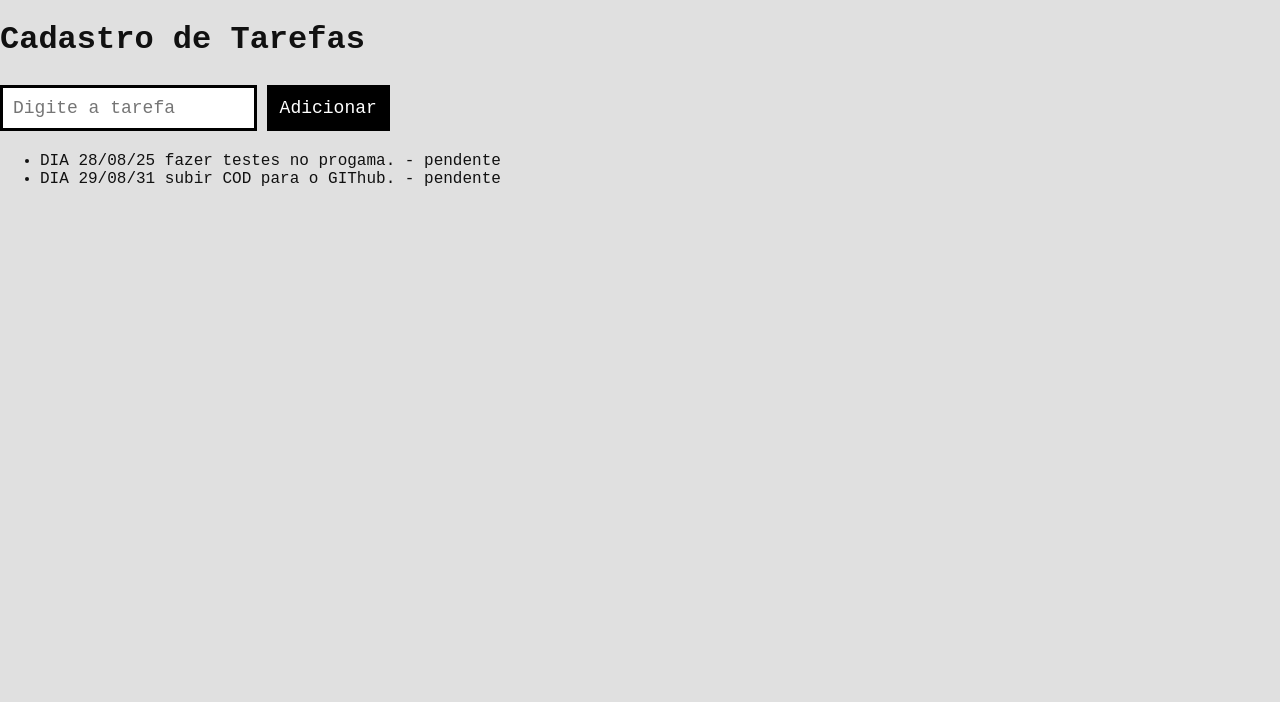
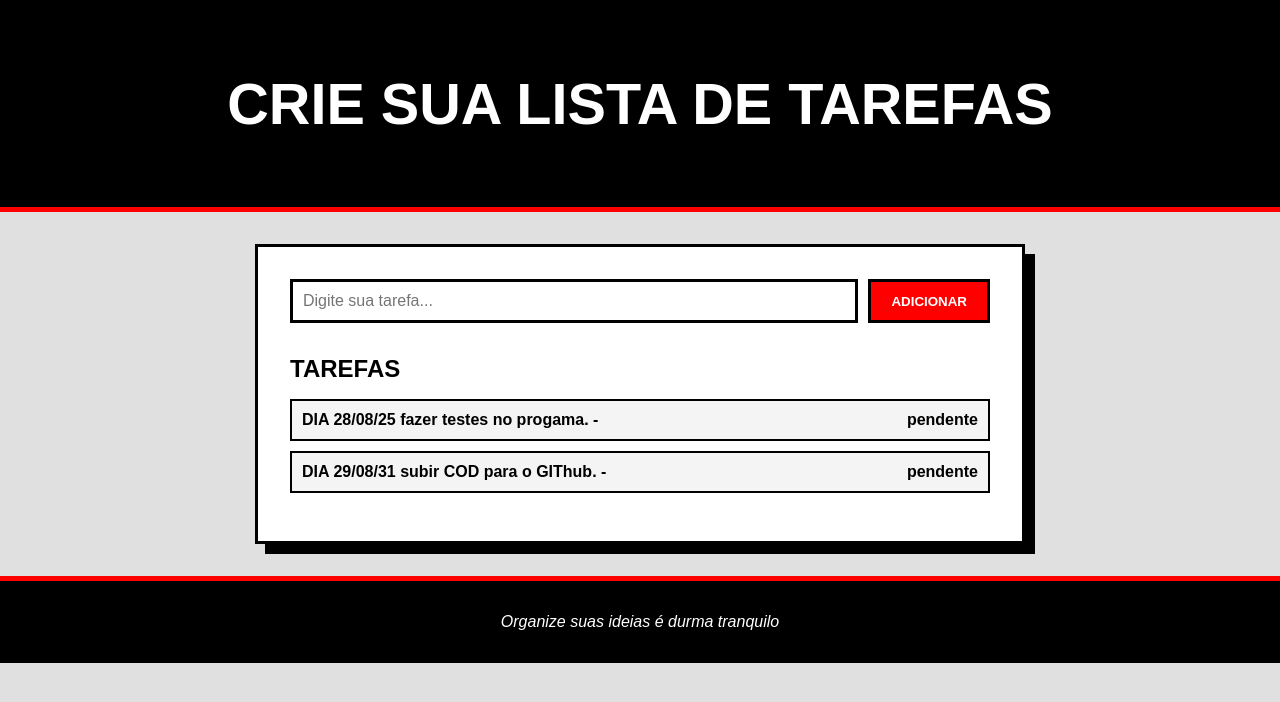
Before and after one commit to DevPauloCorsi/lista-de-tarefas, a Flask app: page / in a window 1280 px wide. Shown: the top 702 px of the page. Run offline with Flask 3, Linux system fonts and the light colour scheme; data comes from the database, SQL or seed files in the repository.

Commit message:
Atualiza README, ajustes no front-end e integração da coluna status

```diff
--- a/app.py
+++ b/app.py
@@ -1,31 +1,83 @@
+# from flask import Flask, render_template, request, redirect
+# import mysql.connector
+
+# app = Flask(__name__)
+
+# # Conexão com MySQL
+# db = mysql.connector.connect(
+#     host="localhost",
+#     user="root",
+#     password="1735pr40!FR",
+#     database="db_lista_tarefa"
+# )
+
+
+# @app.route('/')
+# def index():
+#     cursor = db.cursor(dictionary=True)
+#     cursor.execute("SELECT * FROM tarefas")
+#     tarefas = cursor.fetchall()
+#     return render_template('index.html', tarefas=tarefas)
+
+# @app.route('/add', methods=['POST'])
+# def add():
+#     descricao = request.form['descricao']
+#     cursor = db.cursor()
+#     cursor.execute("INSERT INTO tarefas (descricao) VALUES (%s)", (descricao,))
+#     db.commit()
+#     return redirect('/')
+
+# if __name__ == '__main__':
+#     app.run(debug=True)
+
+# Importa as bibliotecas necessárias do Flask e do MySQL
 from flask import Flask, render_template, request, redirect
 import mysql.connector
 
+# Cria a aplicação Flask
 app = Flask(__name__)
 
-# Conexão com MySQL
+# Conexão com o banco de dados MySQL
 db = mysql.connector.connect(
-    host="localhost",
-    user="root",
-    password="1735pr40!FR",
-    database="db_lista_tarefa"
+    host="localhost",        # Endereço do servidor MySQL
+    user="root",             # Usuário do MySQL
+    password="1735pr40!FR",  # Senha do MySQL (atenção: cuidado em deixar exposta em código público)
+    database="db_lista_tarefa" # Nome do banco de dados
 )
 
-
+# Rota principal do site (página inicial)
 @app.route('/')
 def index():
+    # Cria um cursor que retorna os resultados no formato de dicionário
     cursor = db.cursor(dictionary=True)
+
+    # Busca todas as tarefas na tabela 'tarefas'
     cursor.execute("SELECT * FROM tarefas")
-    tarefas = cursor.fetchall()
+    tarefas = cursor.fetchall()  # Recupera os resultados
+
+    # Renderiza o template index.html e envia a lista de tarefas para ele
     return render_template('index.html', tarefas=tarefas)
 
+
+# Rota para adicionar novas tarefas (recebe dados via formulário POST)
 @app.route('/add', methods=['POST'])
 def add():
+    # Pega a descrição da tarefa digitada no formulário
     descricao = request.form['descricao']
+
+    # Cria um cursor normal (sem dicionário)
     cursor = db.cursor()
+
+    # Insere a nova tarefa na tabela
     cursor.execute("INSERT INTO tarefas (descricao) VALUES (%s)", (descricao,))
+
+    # Confirma a inserção no banco (commit salva a operação)
     db.commit()
+
+    # Redireciona de volta para a página inicial
     return redirect('/')
 
+
+# Garante que a aplicação Flask rode apenas quando o arquivo for executado diretamente
 if __name__ == '__main__':
-    app.run(debug=True)
+    app.run(debug=True)  # Inicia o servidor em modo debug (mostra erros detalhados)
--- a/static/style.css
+++ b/static/style.css
@@ -1,55 +1,139 @@
-/* body { font-family: Arial, sans-serif; padding: 20px; }
-input { padding: 5px; }
-button { padding: 5px 10px; }
-ul { margin-top: 20px; }
-li { margin-bottom: 5px; } */
+/* Estilização geral da página */
+body {
+    font-family: Arial, sans-serif;
+    margin: 0;
+    background-color: #e0e0e0;
+    color: #000;
+}
 
-body {
-    font-family: 'Courier New', monospace;
-    background-color: #e0e0e0;
-    color: #111;
-    margin: 0;
+/* Cabeçalho */
+header {
+    background: #000;
+    color: #fff;
+    text-align: center;
+    padding: 2rem 1rem;
+    font-size: 1.8rem;
+    border-bottom: 5px solid #ff0000;
+    text-transform: uppercase;
+    font-weight: bold;
+}
+
+/* Conteúdo principal */
+main {
+    max-width: 700px;
+    margin: 2rem auto;
+    padding: 2rem;
+    background: #fff;
+    border: 3px solid #000;
+    box-shadow: 10px 10px 0px #000;
+}
+
+/* Formulário */
+form {
+    display: flex;
+    gap: 10px;
+    margin-bottom: 2rem;
+}
+
+/* Campo de texto */
+input[type="text"] {
+    flex: 1;
+    padding: 10px;
+    border: 3px solid #000;
+    font-size: 1rem;
+}
+
+/* Botão */
+button {
+    background: #ff0000;
+    color: #fff;
+    border: 3px solid #000;
+    padding: 10px 20px;
+    cursor: pointer;
+    font-weight: bold;
+    text-transform: uppercase;
+    transition: all 0.3s ease;
+}
+/* Efeito botão */
+button:hover {
+    background: #000;
+    color: #ff0000;
+}
+
+/* Título da lista de tarefas */
+.tarefas h2 {
+    margin-bottom: 1rem;
+    text-transform: uppercase;
+}
+
+/* Lista de tarefas */
+.tarefas ul {
+    list-style: none;
     padding: 0;
 }
 
-header {
-    background-color: #ff0000;
+/* Cada item da lista */
+.tarefas li {
+    background: #f4f4f4;
+    border: 2px solid #000;
+    margin-bottom: 10px;
+    padding: 10px;
+    font-weight: bold;
+    display: flex;
+    justify-content: space-between;
+    flex-wrap: wrap; /* permite quebrar no mobile */
+}
+
+/* Rodapé */
+footer {
+    background: #000;
     color: #fff;
     text-align: center;
-    padding: 20px;
-    border-bottom: 5px solid #000;
+    padding: 1rem;
+    border-top: 5px solid #ff0000;
+    font-style: italic;
 }
 
-.container {
-    width: 80%;
-    margin: 40px auto;
-    padding: 20px;
-    background-color: #fff;
-    border: 4px solid #000;
+/* Responsividade: telas até 768px (tablets e celulares maiores) */
+@media (max-width: 768px) {
+    main {
+        margin: 1rem;
+        padding: 1.5rem;
     }
 
-input, button {
-    font-family: 'Courier New', monospace;
-    font-size: 18px;
-    padding: 10px;
-    border: 3px solid #000;
-    margin: 5px 0;
+    form {
+        flex-direction: column;
     }
 
     button {
-    background-color: #000;
-    color: #fff;
-    cursor: pointer;
+        width: 100%;
+        padding: 12px;
     }
 
-button:hover {
-    background-color: #ff0000;
-    color: #fff;
+    header {
+        font-size: 1.5rem;
+        padding: 1.5rem 1rem;
+    }
 }
 
-.tarefa {
-    border: 3px solid #000;
-    padding: 10px;
-    margin: 10px 0;
-    background-color: #f0f0f0;
+/* Responsividade: telas até 480px (celulares pequenos) */
+@media (max-width: 480px) {
+    main {
+        padding: 1rem;
     }
+
+    input[type="text"] {
+        font-size: 0.9rem;
+        padding: 8px;
+    }
+
+    button {
+        font-size: 0.9rem;
+    }
+
+    .tarefas li {
+        font-size: 0.9rem;
+        flex-direction: column;
+        align-items: flex-start;
+    }
+}
--- a/templates/index.html
+++ b/templates/index.html
@@ -1,22 +1,47 @@
 <!DOCTYPE html>
-<html lang="pt-br">
+<html lang="pt-BR">
+
 <head>
     <meta charset="UTF-8">
-    <meta name="viewport" content="width=device-width, initial-scale=1.0">
-    <title>Lista de tarefas</title>
+    <title>Lista de Tarefas</title>
     <link rel="stylesheet" href="{{ url_for('static', filename='style.css') }}">
+    <!-- Importa o arquivo CSS (style.css) da pasta "static" do Flask -->
 </head>
+
 <body>
-    <h1>Cadastro de Tarefas</h1>
-    <form action="/add" method="POST">
-        <input type="text" name="descricao" placeholder="Digite a tarefa" required>
+    <!-- Cabeçalho do site -->
+    <header>
+        <h1>Crie sua Lista de Tarefas</h1>
+    </header>
+
+    <!-- Conteúdo principal -->
+    <main>
+        <!-- method="POST" envia os dados ao servidor -->
+        <!-- action="/add" envia para a rota /add do Flask -->
+        <form method="POST" action="/add">
+            <!-- Campo de texto para digitar a descrição da tarefa -->
+            <input type="text" name="descricao" placeholder="Digite sua tarefa..." required>
+            <!-- Campo de texto para digitar a descrição da tarefa -->
             <button type="submit">Adicionar</button>
         </form>
 
+        <!-- Seção que lista as tarefas -->
+        <section class="tarefas">
+            <h2>Tarefas</h2>
             <ul>
+                <!-- Loop do Jinja (Flask) que percorre todas as tarefas vindas do banco -->
                 {% for tarefa in tarefas %}
-            <li>{{ tarefa.descricao }} - {{ tarefa.status }}</li>
+                <!-- Cada item da lista mostra a descrição e o status -->
+                <li>{{ tarefa.descricao }} - <span>{{ tarefa.status }}</span></li>
                 {% endfor %}
             </ul>
+        </section>
+    </main>
+
+    <!-- Rodapé -->
+    <footer>
+        <p> Organize suas ideias é durma tranquilo </p>
+    </footer>
 </body>
+
 </html>
```
Also changed, not shown: README.md. Lines whose indentation alone changed are shown as unchanged.
